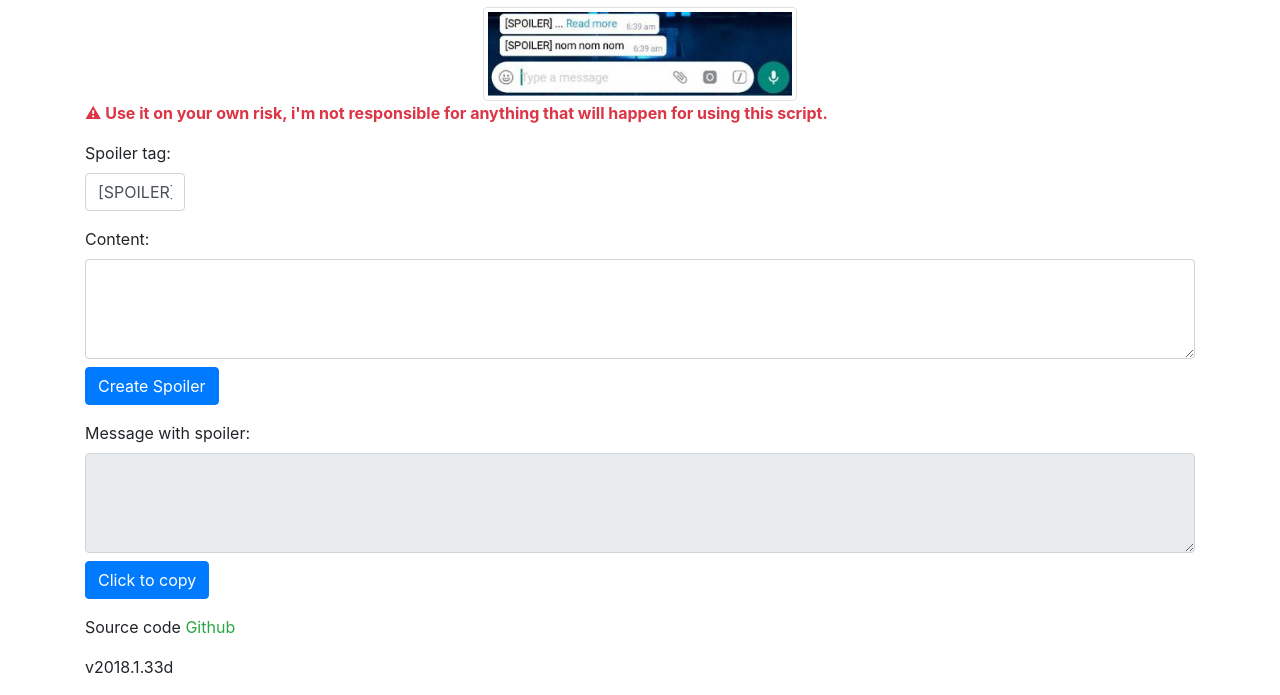
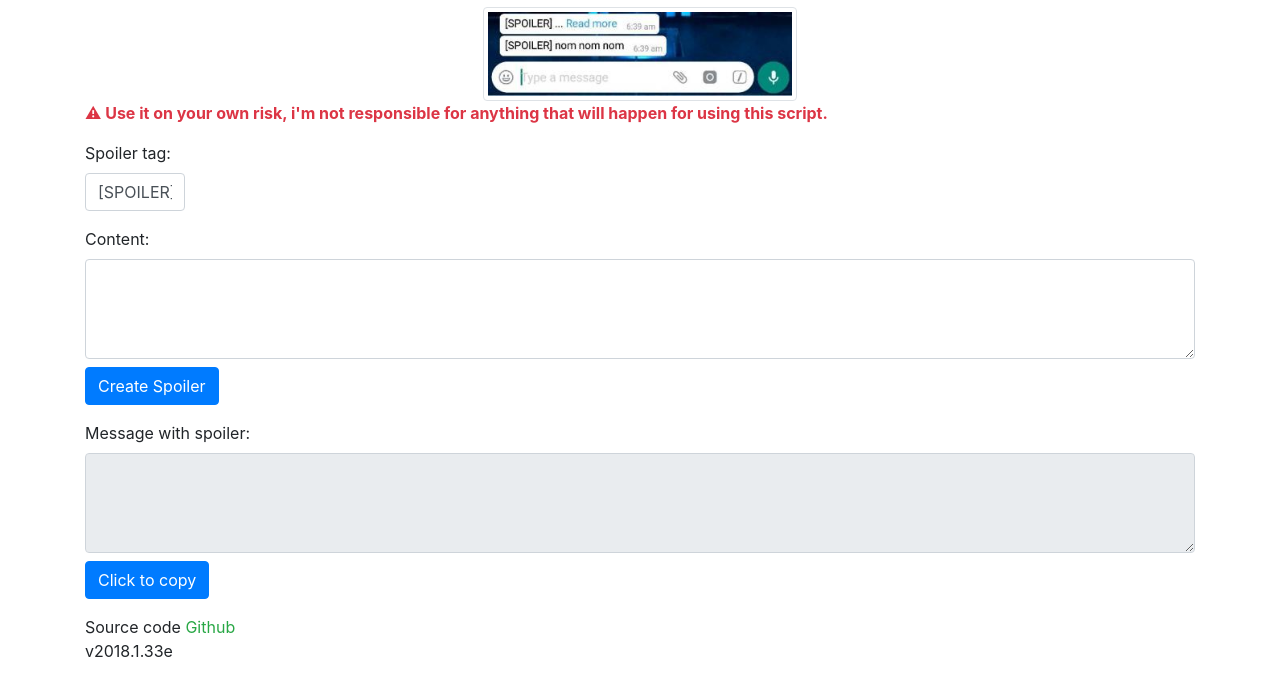
Before and after one commit to mahadi22/spoiler-for-whatsapp, a plain HTML site: page index.html in a window 1280 px wide. Shown: the part 111-806 px from the top of the page. Drawn offline with nearby package versions, Linux system fonts and the light colour scheme.

Commit message:
Update index.html

```diff
--- a/index.html
+++ b/index.html
@@ -46,8 +46,8 @@
     <button class="btn btn-primary" onclick=copySpoiler()>Click to copy</button>
   </div>
   <div class=mt-3>
-    <p>Source code <a href="https://github.com/mahadi22/spoiler-for-whatsapp" class="text-success">Github</a></p>
-    <p>v2018.1.33d</p>
+    <p>Source code <a href="https://github.com/mahadi22/spoiler-for-whatsapp" class="text-success">Github</a><br/>
+    v2018.1.33e</p>
   </div>
 </div>
 
```
